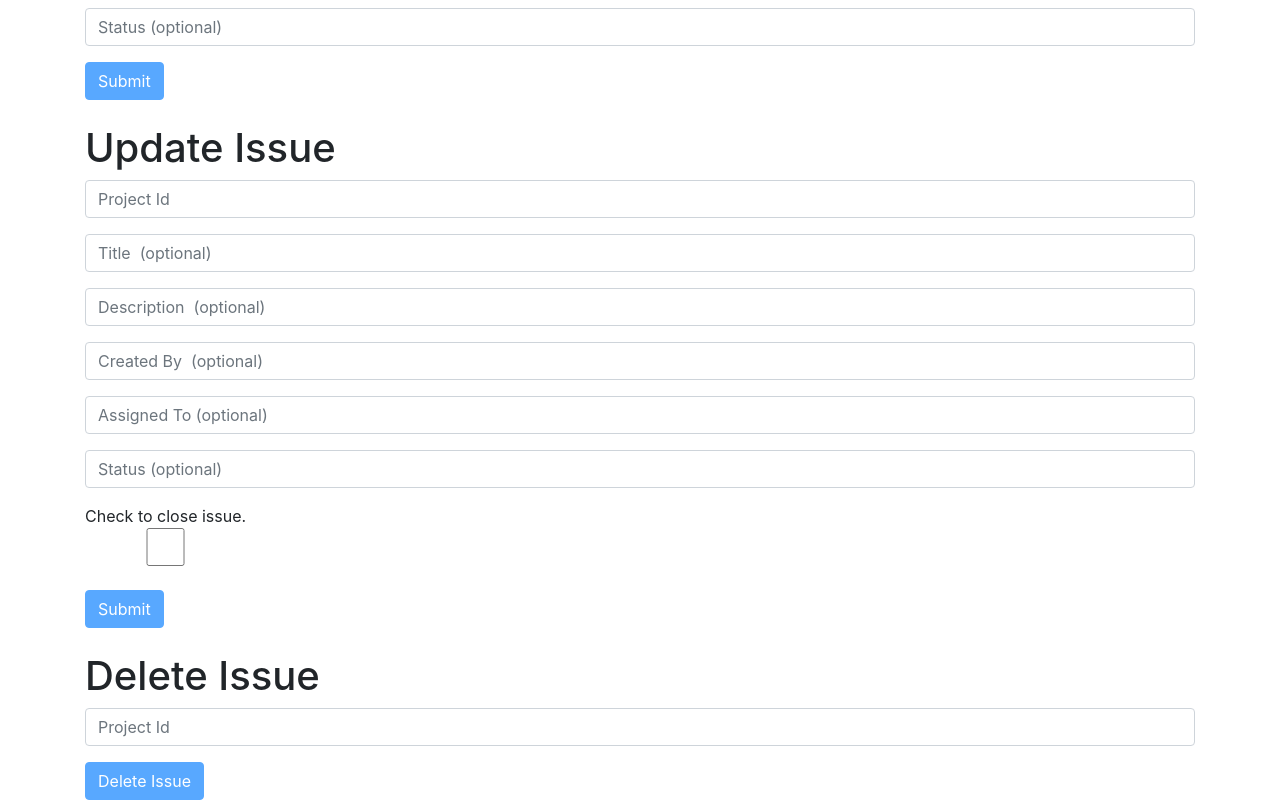
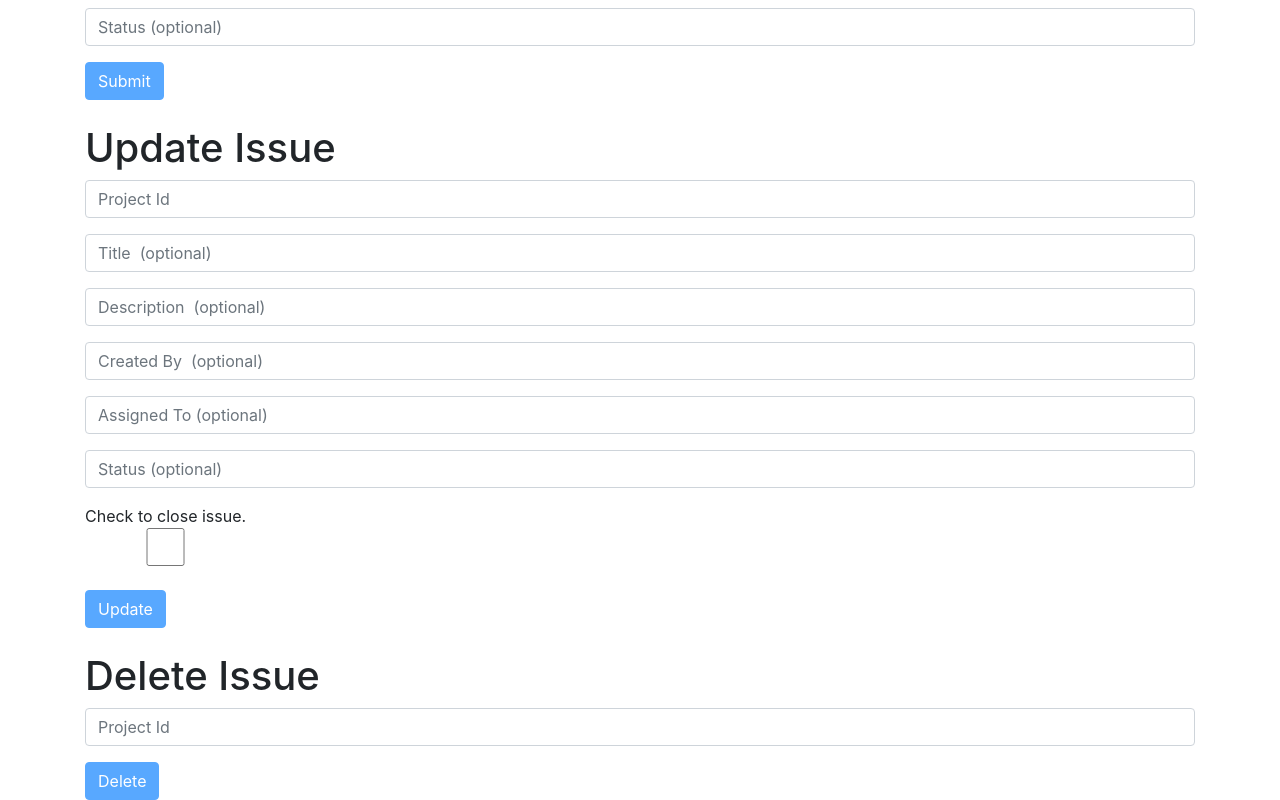
Before and after one commit to osman-s/FCC-Issue_tracker, a React (Create React App) app in the folder Client/: page /issuetracker in a window 1280 px wide. Shown: the part 350-1150 px from the top of the page. Built offline with nearby package versions, Linux system fonts and the light colour scheme.

Commit message:
renamed submit buttons

```diff
--- a/Client/src/components/issueDeleteForm.jsx
+++ b/Client/src/components/issueDeleteForm.jsx
@@ -37,7 +37,7 @@ class IssueDeleteForm extends Form {
         <h1 className="lefter">Delete Issue</h1>
         <form onSubmit={this.handleSubmit}>
           {this.renderInput("_id", "", "Project Id")}
-          {this.renderButton("Delete Issue")}
+          {this.renderButton("Delete")}
         </form>
       </div>
     );
--- a/Client/src/components/issueUpdateForm.jsx
+++ b/Client/src/components/issueUpdateForm.jsx
@@ -80,7 +80,7 @@ class IssueUpdateForm extends Form {
 
           {this.renderCheckbox("state", "Check to close issue.", ["closed"])}
 
-          {this.renderButton("Submit")}
+          {this.renderButton("Update")}
         </form>
       </div>
     );
```
